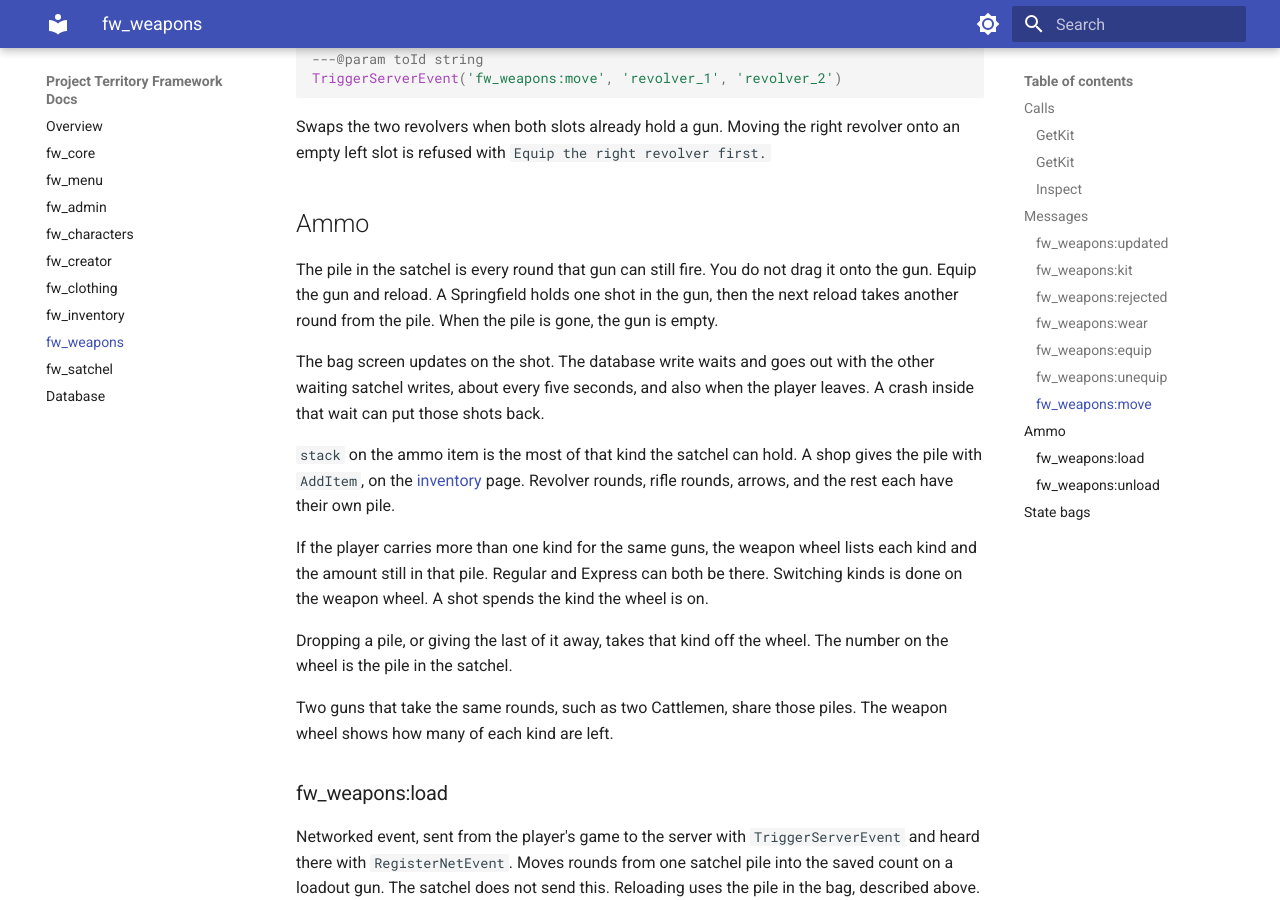
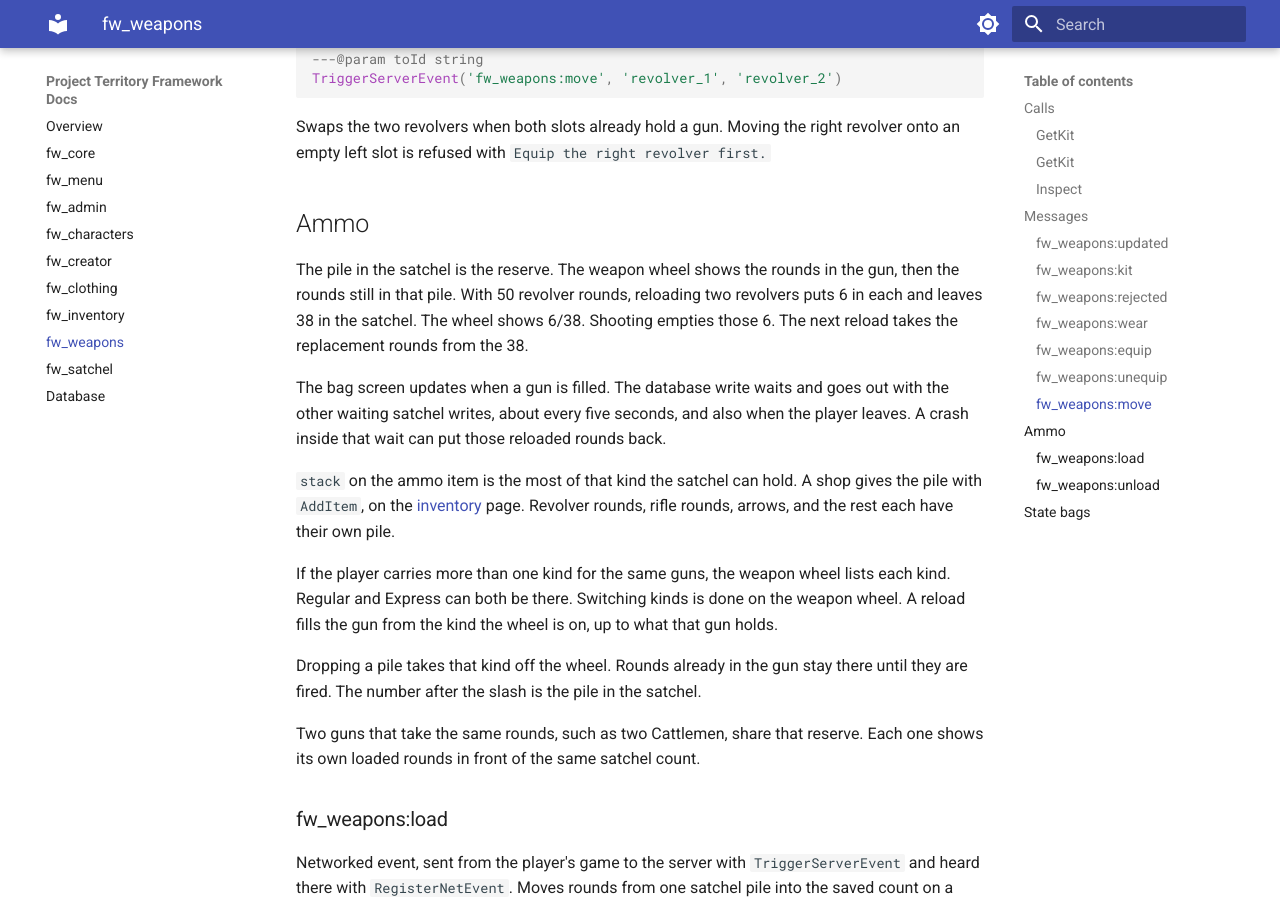
Before and after one commit to Benality/fw-framework-docs, an MkDocs documentation site: the page built from content/fw-weapons.md, in a window 1280 px wide and 900 px high, scrolled down 6225 px. Built offline with MkDocs 1.6.1 and Material for MkDocs 9.7.7, drawn with Linux system fonts in a browser that asks for light colours.

Commit message:
Describe satchel ammo as the reserve behind a loaded gun.
Co-authored-by: Cursor <cursoragent@cursor.com>

```diff
--- a/content/fw-weapons.md
+++ b/content/fw-weapons.md
@@ -217,17 +217,17 @@ Swaps the two revolvers when both slots already hold a gun. Moving the right rev
 
 ## Ammo
 
-The pile in the satchel is every round that gun can still fire. You do not drag it onto the gun. Equip the gun and reload. A Springfield holds one shot in the gun, then the next reload takes another round from the pile. When the pile is gone, the gun is empty.
+The pile in the satchel is the reserve. The weapon wheel shows the rounds in the gun, then the rounds still in that pile. With 50 revolver rounds, reloading two revolvers puts 6 in each and leaves 38 in the satchel. The wheel shows 6/38. Shooting empties those 6. The next reload takes the replacement rounds from the 38.
 
-The bag screen updates on the shot. The database write waits and goes out with the other waiting satchel writes, about every five seconds, and also when the player leaves. A crash inside that wait can put those shots back.
+The bag screen updates when a gun is filled. The database write waits and goes out with the other waiting satchel writes, about every five seconds, and also when the player leaves. A crash inside that wait can put those reloaded rounds back.
 
 `stack` on the ammo item is the most of that kind the satchel can hold. A shop gives the pile with `AddItem`, on the [inventory](fw-inventory.md) page. Revolver rounds, rifle rounds, arrows, and the rest each have their own pile.
 
-If the player carries more than one kind for the same guns, the weapon wheel lists each kind and the amount still in that pile. Regular and Express can both be there. Switching kinds is done on the weapon wheel. A shot spends the kind the wheel is on.
+If the player carries more than one kind for the same guns, the weapon wheel lists each kind. Regular and Express can both be there. Switching kinds is done on the weapon wheel. A reload fills the gun from the kind the wheel is on, up to what that gun holds.
 
-Dropping a pile, or giving the last of it away, takes that kind off the wheel. The number on the wheel is the pile in the satchel.
+Dropping a pile takes that kind off the wheel. Rounds already in the gun stay there until they are fired. The number after the slash is the pile in the satchel.
 
-Two guns that take the same rounds, such as two Cattlemen, share those piles. The weapon wheel shows how many of each kind are left.
+Two guns that take the same rounds, such as two Cattlemen, share that reserve. Each one shows its own loaded rounds in front of the same satchel count.
 
 ### fw_weapons:load
 
```
Also changed, not shown: content/fw-inventory.md (+2 -2 lines), content/fw-satchel.md (+1 -1 lines).
